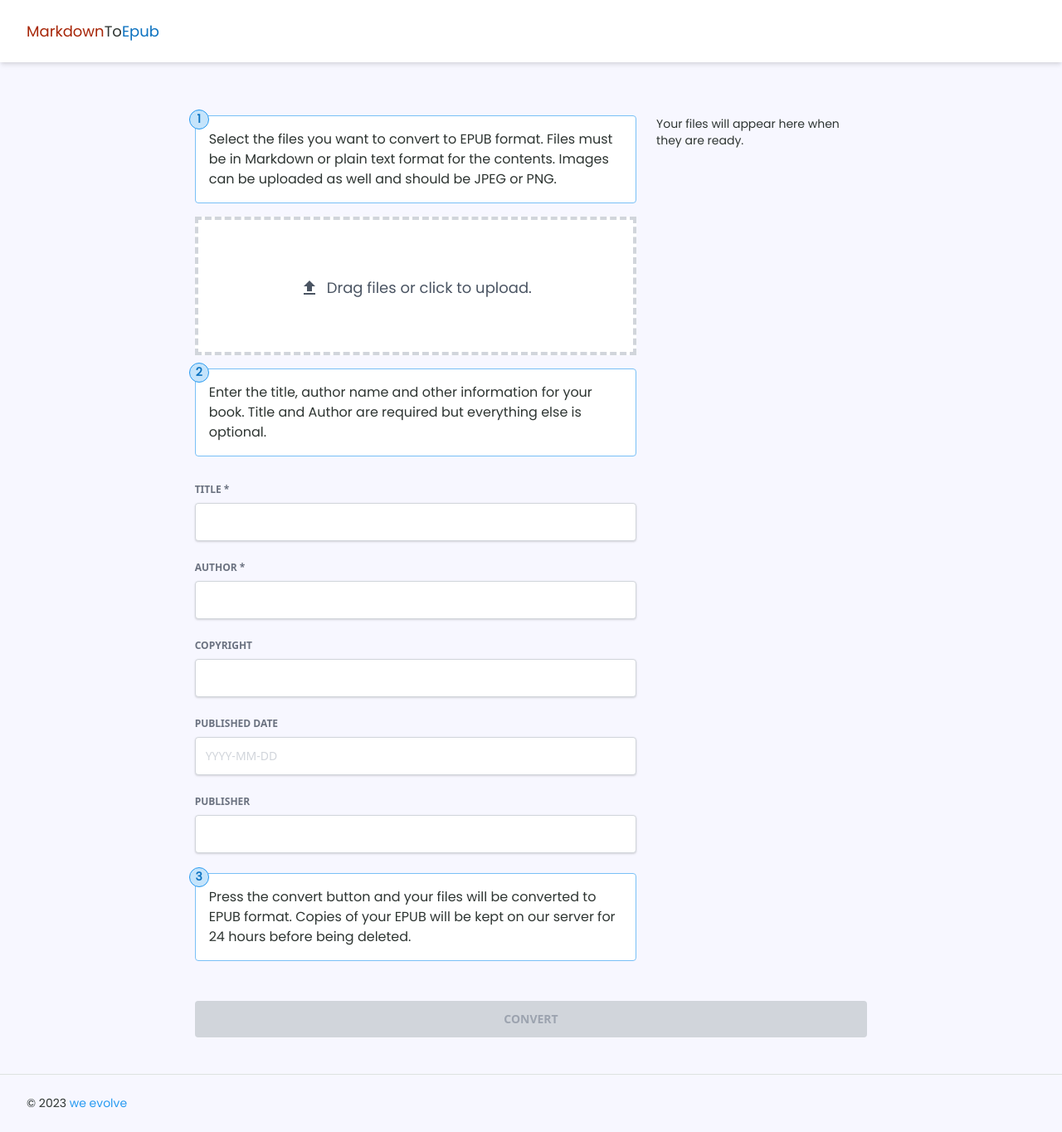
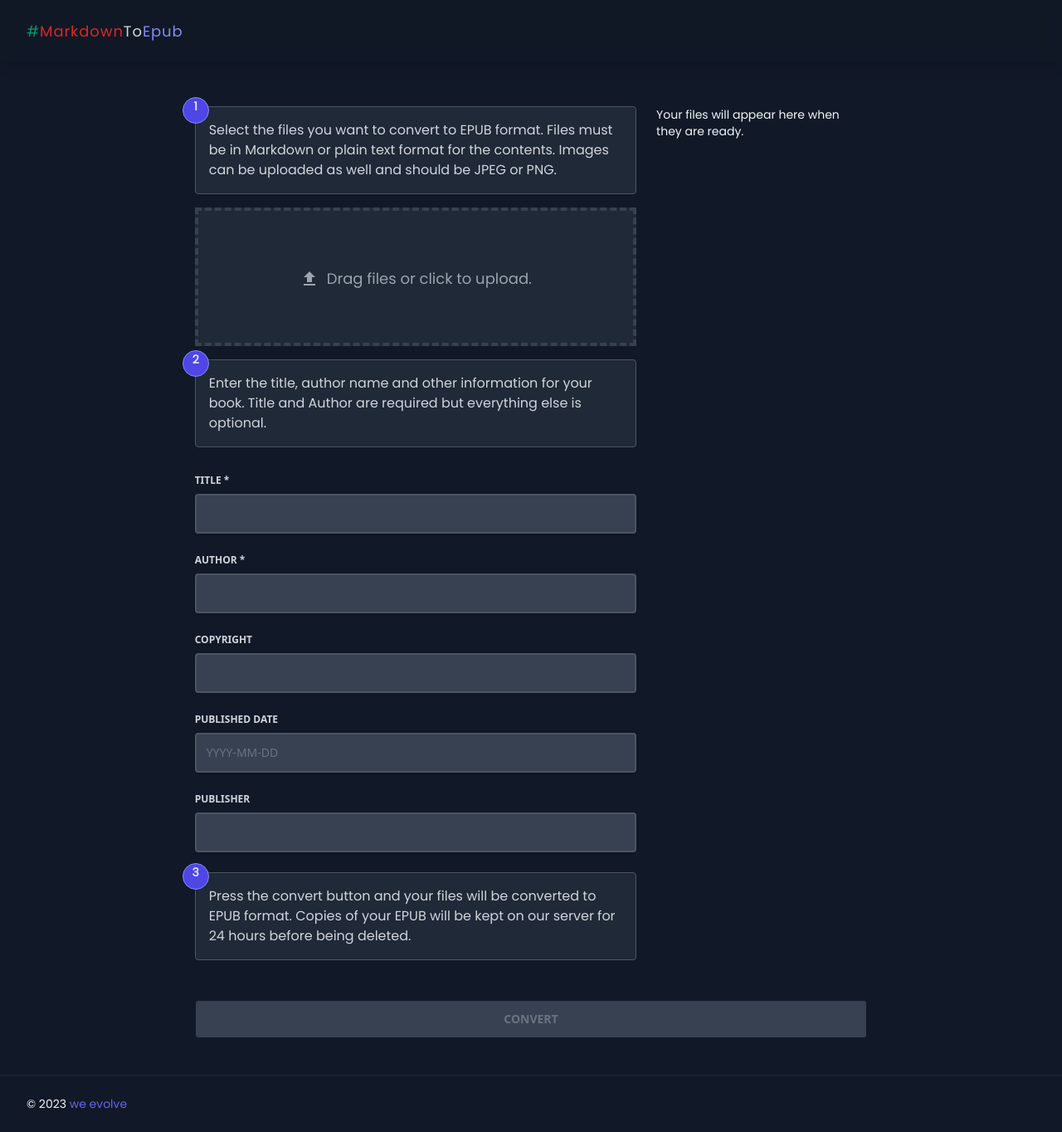
Before and after one commit to stoogoff/toepub, a Nuxt app in the folder src/: page / in a window 1280 px wide. Shown: the whole page at 83% size. Built offline with nearby package versions, Linux system fonts and the light colour scheme.

Commit message:
New theme

```diff
--- a/src/assets/styles.css
+++ b/src/assets/styles.css
@@ -4,7 +4,7 @@
 @tailwind utilities;
 
 body {
-	@apply font-light leading-normal text-onyx text-lg bg-ghost;
+	@apply font-light leading-normal text-gray-100 text-lg bg-gray-900;
 	font-family: 'Poppins', sans-serif;
 }
 
@@ -17,12 +17,12 @@ strong {
 	@apply font-sans font-bold uppercase text-sm text-center;
 	@apply px-6 py-3 mr-1 mb-1;
 	@apply rounded shadow outline-none focus:outline-none ease-linear transition-all duration-150;
-	@apply bg-gray-400 text-gray-700 hover:text-white hover:bg-gray-600;
+	@apply bg-gray-400 text-gray-700 hover:text-white hover:bg-gray-600 border border-gray-400;
 }
 .btn.disabled {
 	@apply cursor-default;
-	@apply bg-gray-300 text-gray-400 shadow-none;
-	@apply hover:bg-gray-300 hover:text-gray-400 hover:shadow-none;
+	@apply bg-gray-700 text-gray-500 shadow-none border-gray-900;
+	@apply hover:bg-gray-700 hover:text-gray-500 hover:shadow-none;
 }
 .btn.enabled {
 	@apply hover:shadow-lg cursor-pointer;
@@ -31,15 +31,15 @@ strong {
 	@apply px-3 py-1 text-xs;
 }
 .btn.primary {
-	@apply bg-celestial text-ghost hover:bg-celestial-dark;
+	@apply bg-indigo-600 text-gray-200 hover:text-gray-100 hover:bg-indigo-900 border-indigo-600 hover:border-indigo-400;
 }
 
 /* form inputs */
 .input {
-	@apply font-sans text-gray-600 text-sm relative bg-white rounded border border-gray-300 shadow outline-none w-full focus:outline-none focus:ring focus:ring-celestial px-3 py-3 placeholder-gray-300;
+	@apply font-sans text-gray-200 text-sm relative bg-gray-700 rounded border-2 border-gray-600 hover:border-gray-400 shadow outline-none w-full focus:outline-none focus:ring focus:ring-indigo-600 focus:border-gray-900 px-3 py-3 placeholder-gray-500;
 }
 .input.warning {
-	@apply focus:ring-rufous text-rufous-darker border-rufous;
+	@apply focus:ring-red-700 text-red-500 border-red-700;
 }
 .input.disabled {
 	@apply bg-gray-200;
@@ -47,17 +47,17 @@ strong {
 
 /* labels and messages */
 .label {
-	@apply font-sans font-semibold text-xs uppercase inline-block mb-2 text-gray-500;
+	@apply font-sans font-semibold text-xs uppercase inline-block mb-2 text-gray-300;
 }
 .label.warning {
-	@apply text-rufous-darker;
+	@apply text-red-600;
 }
 .message {
 	@apply mt-2 text-sm text-gray-500;
 }
 .message.success {
-	@apply text-celestial-dark;
+	@apply text-green-600;
 }
 .message.warning {
-	@apply text-rufous-darker;
+	@apply text-red-600;
 }
--- a/src/components/FooterSection.vue
+++ b/src/components/FooterSection.vue
@@ -1,5 +1,5 @@
 <template>
-	<footer class="px-8 py-6 mt-8 border-t border-onyx-lighter text-sm">
-		&copy; 2023 <a href="https://we-evolve.co.uk/" class="text-celestial hover:underline">we evolve</a>
+	<footer class="px-8 py-6 mt-8 border-t border-gray-800 text-sm">
+		&copy; 2023 <a href="https://we-evolve.co.uk/" class="text-indigo-500 hover:underline hover:text-indigo-400">we evolve</a>
 	</footer>
 </template>
--- a/src/components/HeaderSection.vue
+++ b/src/components/HeaderSection.vue
@@ -1,5 +1,8 @@
 <template>
-	<header class="bg-white px-8 py-6 shadow-md">
-		<strong class="text-rufous">Markdown</strong><span class="text-onyx">To</span><span class="font-extralight text-celestial-dark">Epub</span>
-	</header>
+	<nav class="bg-gray-900 bg-opacity-75 backdrop-filter backdrop-blur px-8 py-6 shadow-lg fixed w-full z-10 tracking-wider">
+		<strong class="text-green-600">#</strong>
+		<strong class="text-red-600">Markdown</strong>
+		<span class="text-gray-300">To</span>
+		<span class="font-extralight text-indigo-400">Epub</span>
+	</nav>
 </template>
--- a/src/components/files/FileDropZone.vue
+++ b/src/components/files/FileDropZone.vue
@@ -1,5 +1,5 @@
 <template>
-	<div class="flex flex-col bg-white py-16 px-4 mb-4 border-4 border-dashed border-gray-300" :class="colour">
+	<div class="flex flex-col bg-gray-800 py-16 px-4 mb-4 border-4 border-dashed border-gray-700" :class="colour">
 		<input
 			ref="fileUpload"
 			type="file"
@@ -54,10 +54,10 @@ export default Vue.component('FileDropZone', {
 			}
 
 			if(this.dragover) {
-				return 'text-gray-400'
+				return 'text-gray-100'
 			}
 
-			return 'text-gray-600'
+			return 'text-gray-400'
 		},
 
 		hasSlot() {
--- a/src/components/files/FileList.vue
+++ b/src/components/files/FileList.vue
@@ -2,13 +2,13 @@
 	<div class="my-4 text-xl">
 		<draggable v-model="draggable">
 			<div
-				class="p-4 mb-1 flex rounded bg-white border-2 border-white hover:border-celestial-light cursor-move"
+				class="p-4 mb-1 flex rounded bg-gray-800 border-2 border-gray-600 hover:border-gray-400 cursor-move text-gray-300"
 				v-for="(file, idx) in files"
 				:key="`file_${idx}`"
 			>
 				<span class="mr-1"><icon-view icon="file" /></span>
 				<span class="flex-grow">{{ file.name }}</span>
-				<span @click="deleteFile(file)" class="hover:text-rufous cursor-pointer"><icon-view icon="delete" /></span>
+				<span @click="deleteFile(file)" class="hover:text-red-600 cursor-pointer"><icon-view icon="delete" /></span>
 			</div>
 		</draggable>
 	</div>
--- a/src/layouts/default.vue
+++ b/src/layouts/default.vue
@@ -1,7 +1,7 @@
 <template>
 	<div>
 		<header-section />
-		<main class="main pt-16 px-8">
+		<main class="main pt-32 px-8">
 			<Nuxt />
 		</main>
 		<footer-section />
--- a/src/pages/index.vue
+++ b/src/pages/index.vue
@@ -135,9 +135,9 @@ export default {
 </script>
 <style scoped>
 .instruction {
-	@apply border border-celestial-light bg-white p-4 rounded text-base relative mb-4;
+	@apply border border-gray-600 bg-gray-800 p-4 rounded text-base relative mb-4 text-gray-300;
 }
 .instruction span {
-	@apply bg-celestial-lighter border border-celestial rounded-full absolute -top-2 -left-2 w-6 h-6 text-center text-sm text-celestial-dark font-bold;
+	@apply bg-indigo-600 border border-indigo-400 rounded-full absolute -top-3 -left-4 w-8 h-8 text-center text-sm text-indigo-100 font-bold;
 }
 </style>
--- a/src/tailwind.config.js
+++ b/src/tailwind.config.js
@@ -1,32 +1,4 @@
 module.exports = {
-	theme: {
-		extend: {
-			colors: {
-				ghost: {
-					DEFAULT: '#f7f7ff',
-					dark: '#d6d6ff',
-				},
-				onyx: {
-					lighter: '#dee3e1',
-					light: '#424c48',
-					DEFAULT: '#2e3532',
-					dark: '#1c211f',
-				},
-				celestial: {
-					lighter: '#c5e4fb',
-					light: '#79c0f6',
-					DEFAULT: '#279af1',
-					dark: '#0c72c0',
-					darker: '#074473',
-				},
-				rufous: {
-					DEFAULT: '#a72608',
-					dark: '#881e06',
-					darker: '#611605',
-				},
-			},
-		},
-	},
 	variants: {
 		extend: {
 			display: ['group-hover'],
--- a/src/utils/meta.js
+++ b/src/utils/meta.js
@@ -1,7 +1,7 @@
 
 const OG_TYPE = 'website'
 const BASE_URL = 'https://www.toepub.com'
-const BASE_TITLE = 'To Epub'
+const BASE_TITLE = '# Markdown To Epub'
 const BASE_DESCRIPTION = ''
 const BASE_IMAGE = `${BASE_URL}/img/kickstarter-banner.png`
 
```
Also changed, not shown: 2 other files (tests, documents, lock files or other folders).
